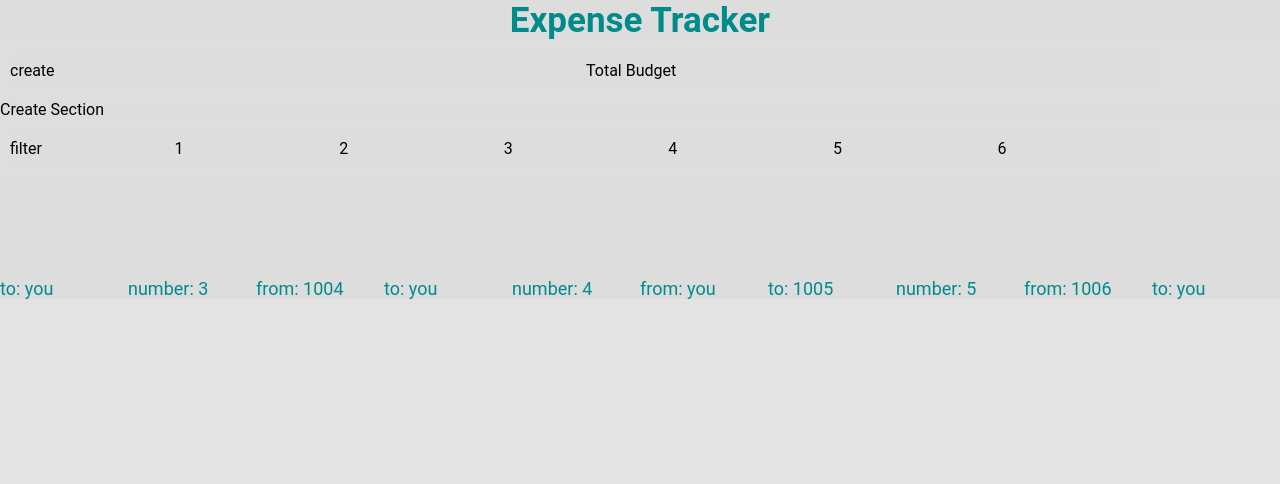
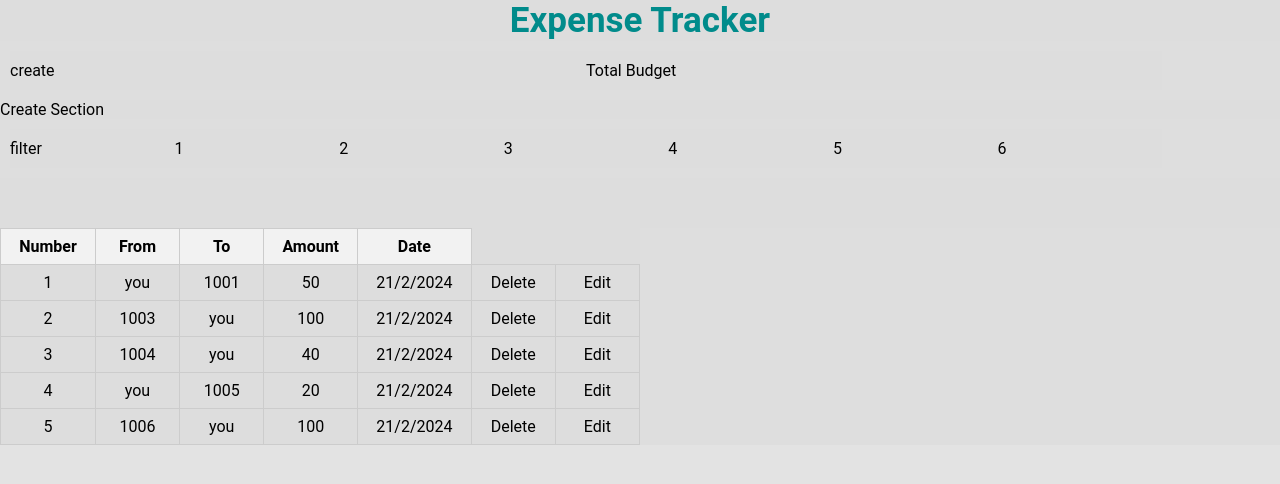
Before and after one commit to MohamaddMortada/Expense-Tracker, a plain HTML site: page index.html in a window 1280 px wide. Drawn offline with Linux system fonts and the light colour scheme.

Commit message:
adding table, editing and deleting

```diff
--- a/index.html
+++ b/index.html
@@ -32,16 +32,21 @@
                 <div class="element" id="element"></div>
             </div>
         </div>
-        <div class="on-line" id="view-section">
-            <div class="row" id="row">
-                <div class="element" id="element"></div>
-                <div class="element" id="element"></div>
-                <div class="element" id="element"></div>
-                <div class="element" id="element"></div>
-                <div class="element" id="element"></div>
-            </div>
-        </div>
     </div>
+    <table class="transaction-table" id="transactionTable">
+        <thead>
+            <tr>
+                <th>Number</th>
+                <th>From</th>
+                <th>To</th>
+                <th>Amount</th>
+                <th>Date</th>
+            </tr>
+        </thead>
+        <tbody>
+
+        </tbody>
+    </table>
 
 
 
--- a/main.js
+++ b/main.js
@@ -5,6 +5,51 @@ let transactions_list=[
     [number=4,from='you',to='1005',amount=20,date='21/2/2024'],
     [number=5,from='1006',to='you',amount=100,date='21/2/2024'],
 ]
+let create_btn=document.getElementById('create');
+create_btn.addEventListener('click',()=>{
+    input_from=document.createElement('input-from');
+    input_from.innerHTML.trim();
+
+})
+function buildTable(){
+    let tableBody = document.getElementById('transactionTable').getElementsByTagName('tbody')[0];
+  tableBody.innerHTML = '';
+transactions_list.forEach((transaction,index) => {
+    const row = tableBody.insertRow();
+    row.insertCell(0).innerText = transaction[0];
+    row.insertCell(1).innerText = transaction[1];
+    row.insertCell(2).innerText = transaction[2];
+    row.insertCell(3).innerText = transaction[3];
+    row.insertCell(4).innerText = transaction[4];
+
+     editButton = document.createElement('edit-btn');
+        editButton.innerText = 'Edit';
+        editButton.addEventListener('click',() => editTransaction(index))
+        row.insertCell(5).appendChild(editButton);
+
+     deleteButton = document.createElement('delete-button');
+        deleteButton.innerText = 'Delete';
+        deleteButton.addEventListener('click',() => deleteTransaction(index))
+        row.insertCell(5).appendChild(deleteButton);
+});
+}
+
+function editTransaction(index) {
+    let transaction = transactions_list[index];
+    let newAmount = prompt("Edit amount:", transaction[3]);
+    if (newAmount !== null) {
+        transactions_list[index][3] = parseFloat(newAmount);
+        buildTable();
+    }
+}
+function deleteTransaction(index) {
+    if (confirm("Are you sure you want to delete this transaction?")) {
+        transactions_list.splice(index, 1);
+        buildTable();
+    }
+}
+buildTable();
+/*
 let view_section=document.getElementById('view-section');
 let view_col=document.getElementById('view-col');
 row=document.getElementById('row');
@@ -34,12 +79,12 @@ transactions_list.forEach(element=>{
 
     element_section=document.getElementById('element');
     element_section.innerHTML=`<div>date: ${element[4]}</div>`;
-    row.appendChild(element_section);*/
+    row.appendChild(element_section);
 
     //view_section.appendChild(row);
     view_col.appendChild(row);
 })
-
+*/
 /////
 /*
 let create_section=document.getElementById('append');
--- a/styling/style.css
+++ b/styling/style.css
@@ -95,3 +95,16 @@
     font-weight: bold;
     color:darkcyan;
   }
+.transaction-table {
+    width: 50%;
+    border-collapse: collapse;
+}
+th, td {
+    border: 1px solid #ccc;
+    padding: 8px;
+    text-align:center;
+    width: 10%;
+}
+th {
+    background-color: #f2f2f2;
+}
```
Also changed, not shown: 1 other file.
